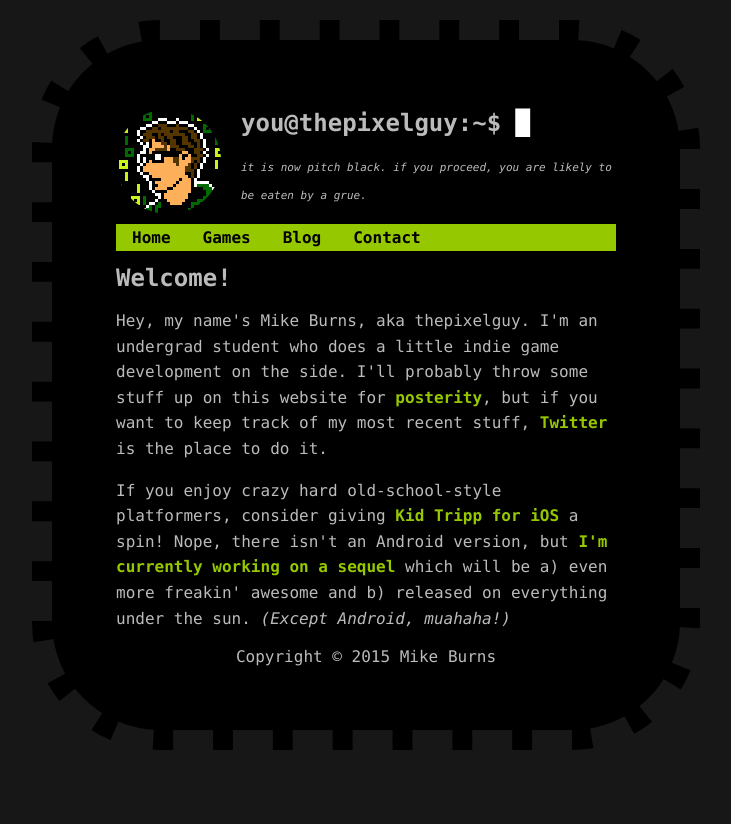
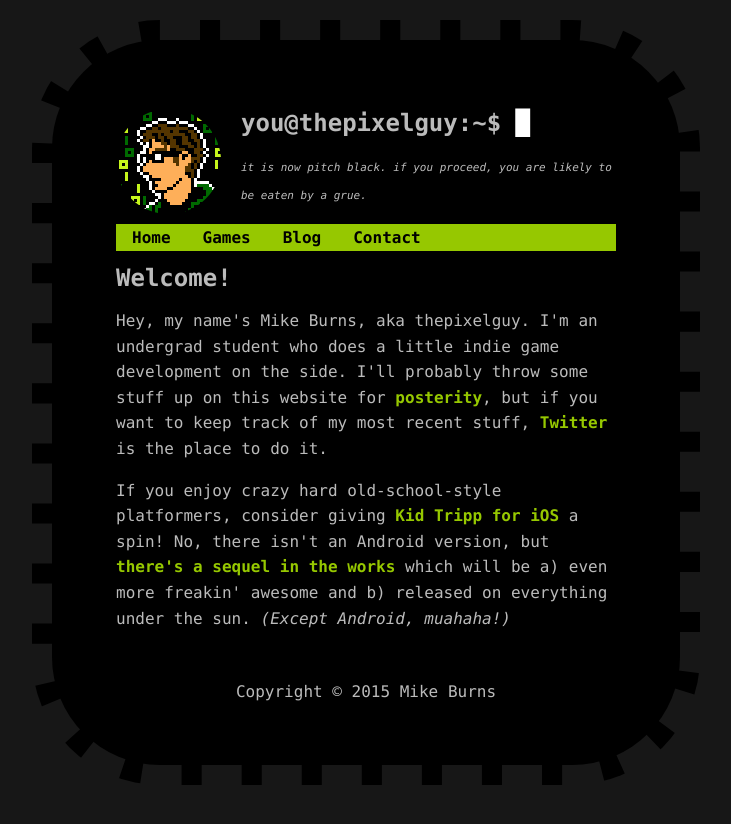
Before and after one commit to thatpixelguy/thatpixelguy.github.io, a Jekyll site: the page built from index.html, in a window 1280 px wide. Shown: the top 824 px of the page, without its empty margins (274-1005 px from the left). Built offline with Jekyll 4.4.1, drawn with Linux system fonts in a browser that asks for light colours; Markdown is read by kramdown in place of the engine named in the settings.

Commit message:
Updated index.html

```diff
--- a/index.html
+++ b/index.html
@@ -7,4 +7,5 @@ published: true
 
 <p>Hey, my name's Mike Burns, aka thepixelguy. I'm an undergrad student who does a little indie game development on the side. I'll probably throw some stuff up on this website for <a href='http://www.american-buddha.com/aprincessmachine67.jpg'>posterity</a>, but if you want to keep track of my most recent stuff, <a href='https://twitter.com/thatpixelguy'>Twitter</a> is the place to do it.</p>
 
-<p>If you enjoy crazy hard old-school-style platformers, consider giving <a href='http://kidtripp.com/'>Kid Tripp for iOS</a> a spin! Nope, there isn't an Android version, but <a href='https://twitter.com/thatpixelguy/status/551903673786585088'>I'm currently working on a sequel</a> which will be a) even more freakin' awesome and b) released on everything under the sun. <i>(Except Android, muahaha!)</i></p>
+<p>If you enjoy crazy hard old-school-style platformers, consider giving <a href='http://kidtripp.com/'>Kid Tripp for iOS</a> a spin! No, there isn't an Android version, but <a href='https://twitter.com/thatpixelguy/status/551903673786585088'>there's a sequel in the works</a> which will be a) even more freakin' awesome and b) released on everything under the sun. <i>(Except Android, muahaha!)</i></p>
+<div style='color: #000;'>jk jk jk</div>
```
